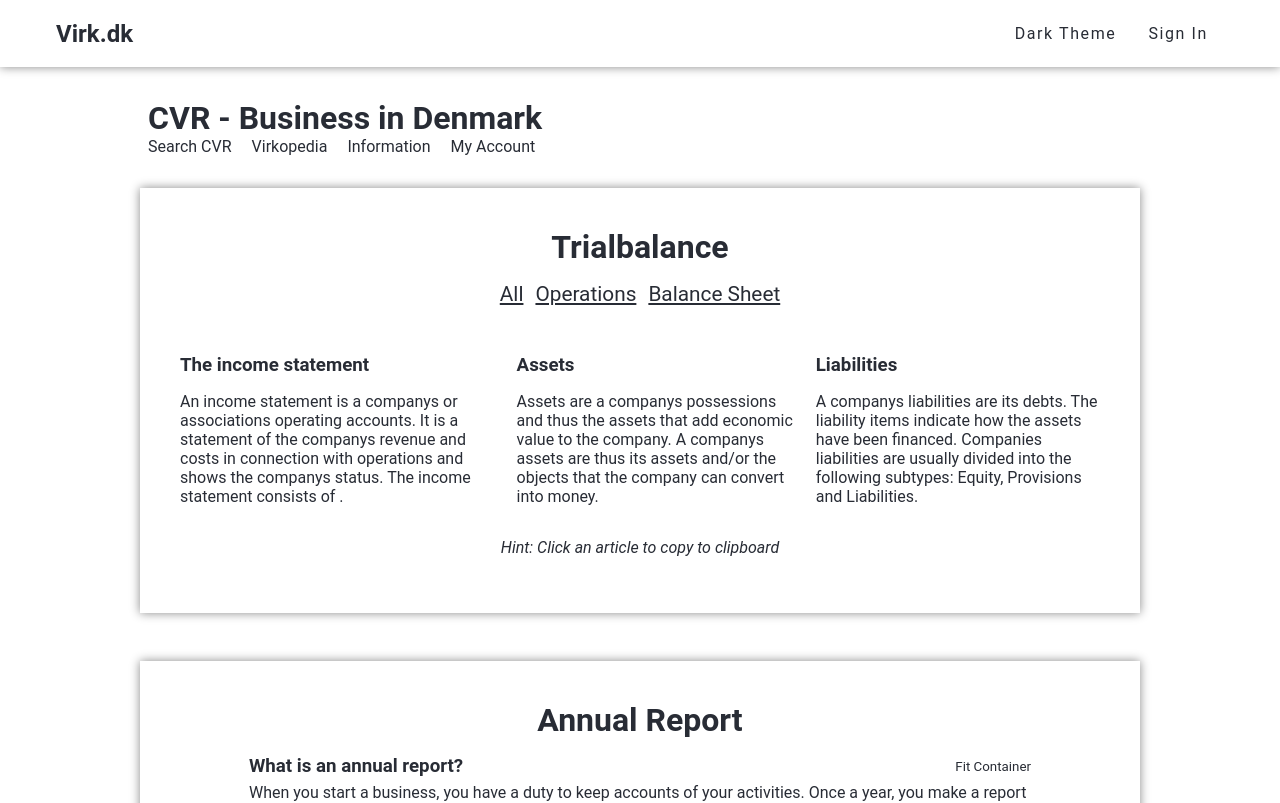
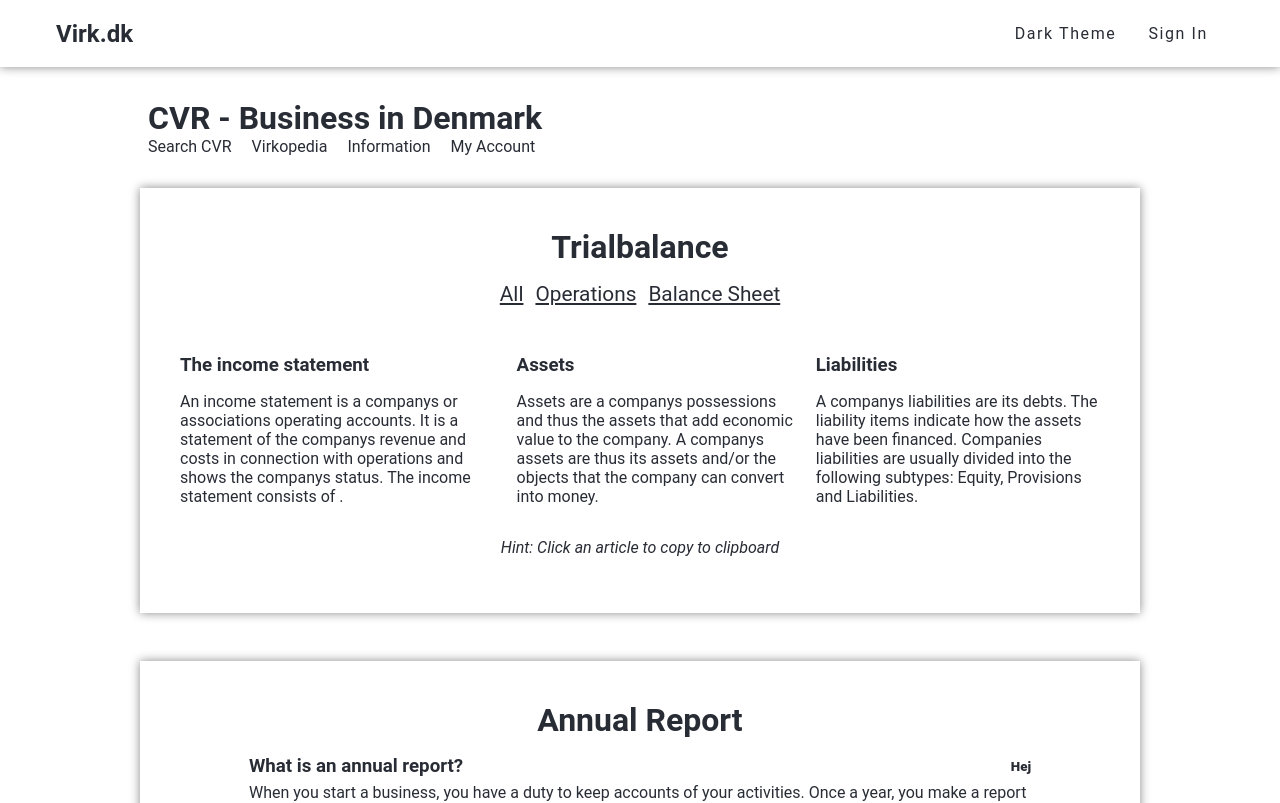
Before and after one commit to KristianMeier/cvr-krme-v2, a React (Create React App) app: page /information in a window 1280 px wide. Shown: the top 803 px of the page. Built offline with nearby package versions, Linux system fonts and the light colour scheme.

Commit message:
last commit

```diff
--- a/src/Components/AnnualReport/AnnualReport.jsx
+++ b/src/Components/AnnualReport/AnnualReport.jsx
@@ -20,11 +20,9 @@ export const AnnualReport = () => {
     if (index > lastIndex) setIndex(0)
   }, [index])
 
-  // Fun with useRef and overflow:hidden
   useEffect(() => {
     const sectionHeight = sectionRef.current.getBoundingClientRect().height
     const textHeight = textRef.current.getBoundingClientRect().height
-
     textHeight > sectionHeight
       ? (sectionRef.current.style.height = `${textHeight + PADDING_BOTTOM}px`)
       : (sectionRef.current.style.height = INITIAL_CONTAINER_HEIGHT)
@@ -52,7 +50,7 @@ export const AnnualReport = () => {
                   className='resize-btn'
                   onClick={() => !setResize(!resize)}
                 >
-                  Fit Container
+                  Hej
                 </button>
               </div>
               <p ref={textRef}>{text}</p>
--- a/src/Styles/Components/AnnualReport/_annual-report.scss
+++ b/src/Styles/Components/AnnualReport/_annual-report.scss
@@ -71,7 +71,7 @@
 
   .resize-btn {
     @include borderless-button;
-    text-transform: none;
+    font-weight: 900;
   }
 
   p {
```
Also changed, not shown: 1 other file (tests, documents, lock files or other folders).
